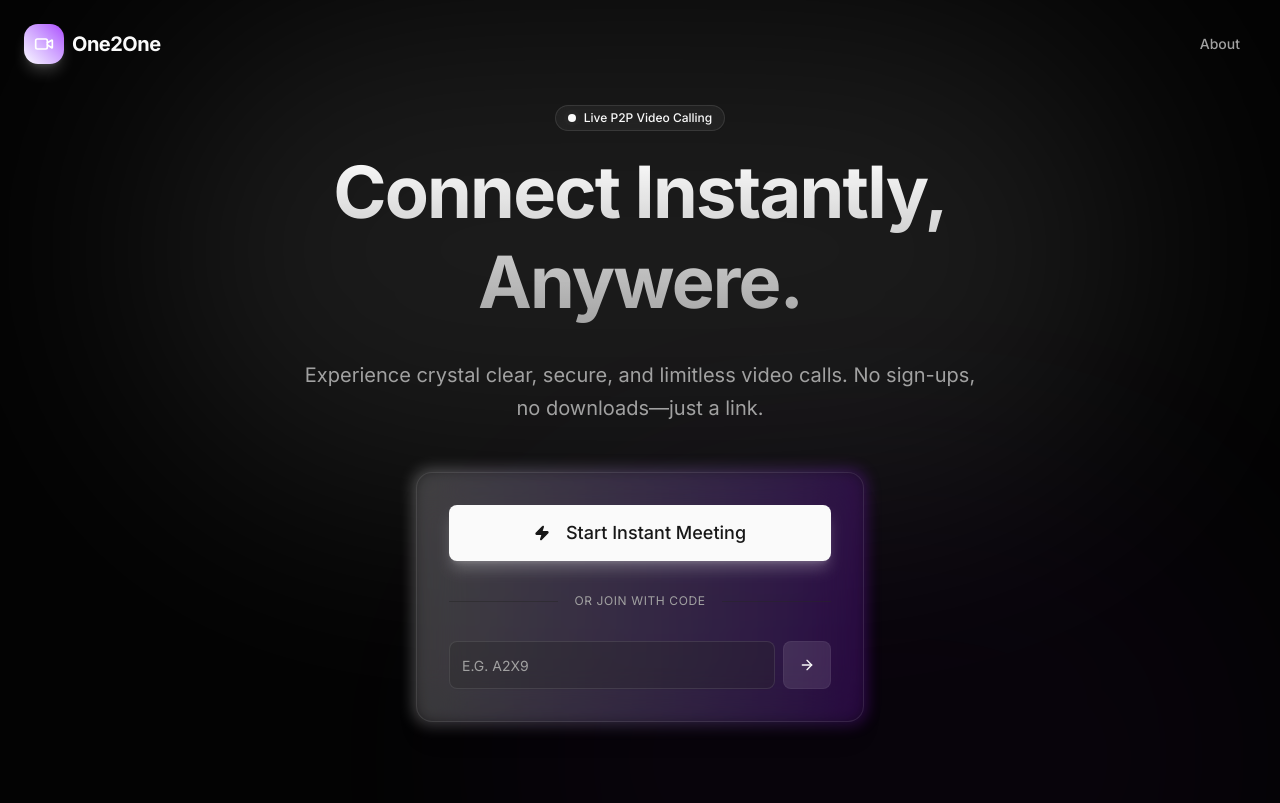
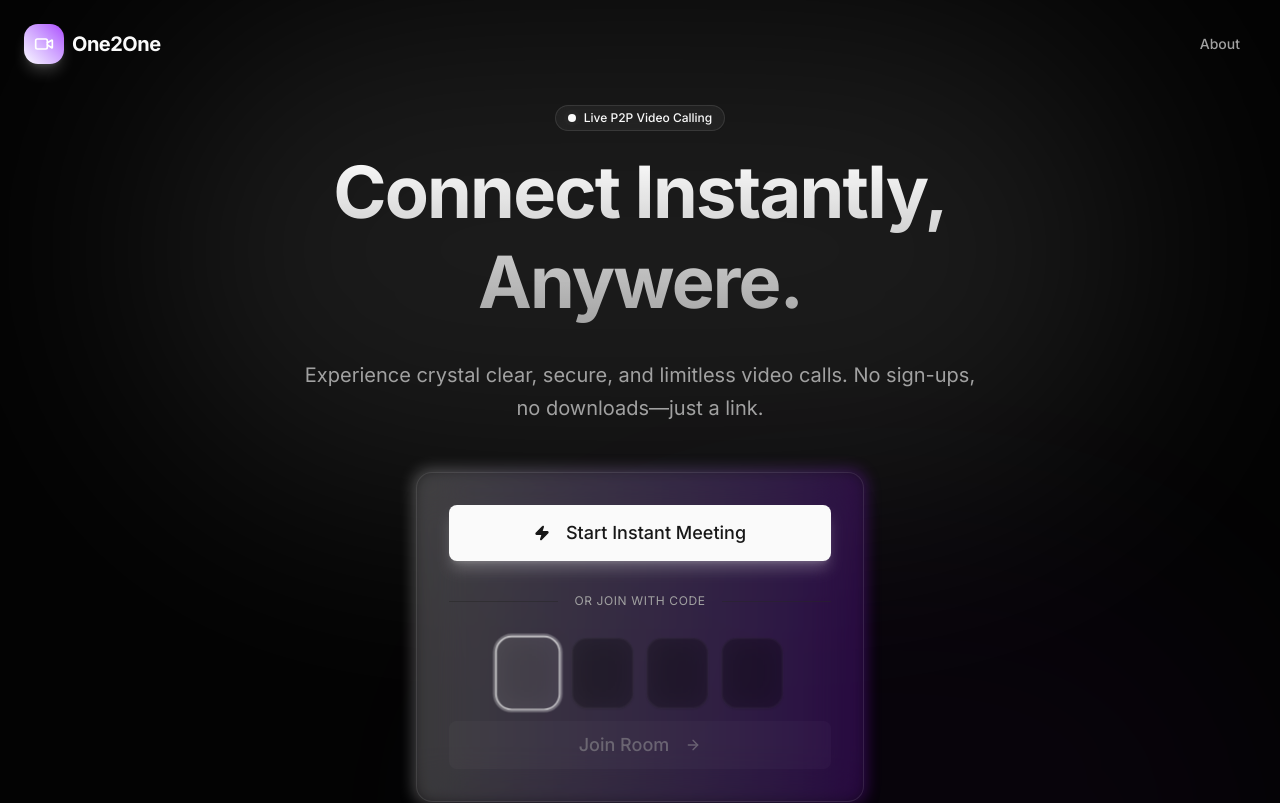
Before and after one commit to Adarsh-codesOP/one2one, a Next.js app in the folder client/: page / in a window 1280 px wide. Shown: the top 803 px of the page. Built offline with nearby package versions, Linux system fonts and the light colour scheme; no server answers.

Commit message:
feat: enhance UI with OTP input and better ID display

```diff
--- a/client/src/app/page.tsx
+++ b/client/src/app/page.tsx
@@ -8,6 +8,7 @@ import { Video, Users, ArrowRight, ShieldCheck, Zap, Globe } from "lucide-react"
 import { motion } from "framer-motion";
 import { useSocket } from "@/context/SocketContext";
 import { toast } from "sonner";
+import { cn } from "@/lib/utils";
 
 export default function Home() {
   const router = useRouter();
@@ -138,17 +139,60 @@ export default function Home() {
                 <div className="flex-grow border-t border-border/50"></div>
               </div>
 
-              <form onSubmit={joinRoom} className="flex gap-2">
-                <div className="relative flex-1">
-                  <Input
-                    placeholder="e.g. A2X9"
+              <form onSubmit={joinRoom} className="flex flex-col gap-4">
+                <div className="relative w-full max-w-[280px] mx-auto scale-110">
+                  {/* Hidden Input for Logic */}
+                  <input
+                    type="text"
                     value={roomId}
-                    onChange={(e) => setRoomId(e.target.value.toUpperCase())}
-                    className="h-12 bg-black/20 border-white/10 focus:border-primary/50 focus:ring-primary/20 text-lg tracking-wide placeholder:tracking-normal uppercase"
+                    onChange={(e) => {
+                      const val = e.target.value.toUpperCase().replace(/[^A-Z0-9]/g, '').slice(0, 4);
+                      setRoomId(val);
+                    }}
+                    className="absolute inset-0 opacity-0 w-full h-full cursor-pointer z-20"
+                    autoFocus
                   />
+
+                  {/* Visual Split Boxes */}
+                  <div className="flex gap-3 justify-center">
+                    {[0, 1, 2, 3].map((index) => {
+                      const char = roomId[index] || "";
+                      const isActive = roomId.length === index;
+                      const isFilled = roomId.length > index;
+
+                      return (
+                        <div
+                          key={index}
+                          className={cn(
+                            "w-14 h-16 rounded-xl border flex items-center justify-center text-2xl font-bold transition-all duration-200 shadow-sm backdrop-blur-md",
+                            // Border & Ring Logic
+                            isActive
+                              ? "border-primary ring-2 ring-primary/30 bg-white/10 scale-105 z-10"
+                              : isFilled
+                                ? "border-white/20 bg-white/5"
+                                : "border-white/5 bg-black/20",
+                            // Text Color
+                            isFilled ? "text-white" : "text-white/30"
+                          )}
+                        >
+                          {char}
+                        </div>
+                      );
+                    })}
+                  </div>
                 </div>
-                <Button type="submit" variant="secondary" className="h-12 w-12 shrink-0 aspect-square p-0 bg-white/10 hover:bg-white/20 border border-white/5 text-primary">
-                  <ArrowRight className="h-5 w-5" />
+
+                <Button
+                  type="submit"
+                  disabled={roomId.length < 4}
+                  className={cn(
+                    "w-full h-12 text-lg transition-all duration-300",
+                    roomId.length === 4
+                      ? "bg-primary text-primary-foreground hover:bg-primary/90 shadow-lg shadow-primary/25"
+                      : "bg-white/5 text-muted-foreground hover:bg-white/10"
+                  )}
+                >
+                  Join Room <ArrowRight className="ml-2 h-4 w-4" />
                 </Button>
               </form>
             </div>
--- a/client/src/app/room/[roomId]/page.tsx
+++ b/client/src/app/room/[roomId]/page.tsx
@@ -75,24 +75,35 @@ export default function RoomPage() {
             <div className="absolute top-0 left-0 w-[500px] h-[500px] bg-primary/10 blur-[100px] rounded-full opacity-30 pointer-events-none" />
             <div className="absolute bottom-0 right-0 w-[500px] h-[500px] bg-purple-900/10 blur-[100px] rounded-full opacity-30 pointer-events-none" />
 
-            {/* Header / Status Pill */}
-            <div className="absolute top-6 left-1/2 -translate-x-1/2 z-20 flex flex-col gap-3 items-center w-full px-4 text-center">
-                {/* Connection Status Badge */}
-                <motion.div
+            {/* Header / Room Info */}
+            <div className="absolute top-6 left-1/2 -translate-x-1/2 z-20 w-fit max-w-full px-4">
+                <motion.button
                     initial={{ y: -20, opacity: 0 }}
                     animate={{ y: 0, opacity: 1 }}
-                    className="glass-card px-4 py-1.5 rounded-full flex items-center gap-2 shadow-lg"
+                    whileTap={{ scale: 0.95 }}
+                    onClick={() => {
+                        copyRoomId();
+                        toast.success("Room ID copied!");
+                    }}
+                    className="glass px-5 py-2 rounded-full flex items-center gap-3 shadow-lg hover:bg-white/10 transition-colors"
                 >
-                    <div className={cn("h-2 w-2 rounded-full animate-pulse shadow-[0_0_10px_currentColor]",
-                        isConnected ? "bg-emerald-500 text-emerald-500" : "bg-amber-500 text-amber-500"
+                    {/* Status Dot */}
+                    <div className={cn("h-2.5 w-2.5 rounded-full shadow-[0_0_8px_currentColor]",
+                        isConnected ? "bg-emerald-500 text-emerald-500 animate-pulse" : "bg-amber-500 text-amber-500"
                     )} />
-                    <span className="text-xs font-medium tracking-wide text-muted-foreground/80 uppercase">
-                        {isConnected ? "Live Secure Connection" : connectionStatus || "Connecting..."}
-                    </span>
-                </motion.div>
 
-                {/* Room ID Copy Button - HIDDEN IN FAVOR OF NEW SHARE UI IF DESIRED, OR KEEP AS STATUS */}
-                {/* Keeping this centered pill as status, moving commands to top right as requested */}
+                    {/* Room ID Text */}
+                    <div className="flex flex-col items-start leading-none">
+                        <span className="text-[10px] uppercase text-muted-foreground font-semibold tracking-wider mb-0.5">
+                            {isConnected ? "Connected" : "Room ID"}
+                        </span>
+                        <span className="text-sm font-mono font-bold text-white tracking-widest">
+                            {roomId}
+                        </span>
+                    </div>
+
+                    <Copy className="h-4 w-4 text-white/40 ml-1" />
+                </motion.button>
             </div>
 
             {/* Top Right Share Controls */}
```
